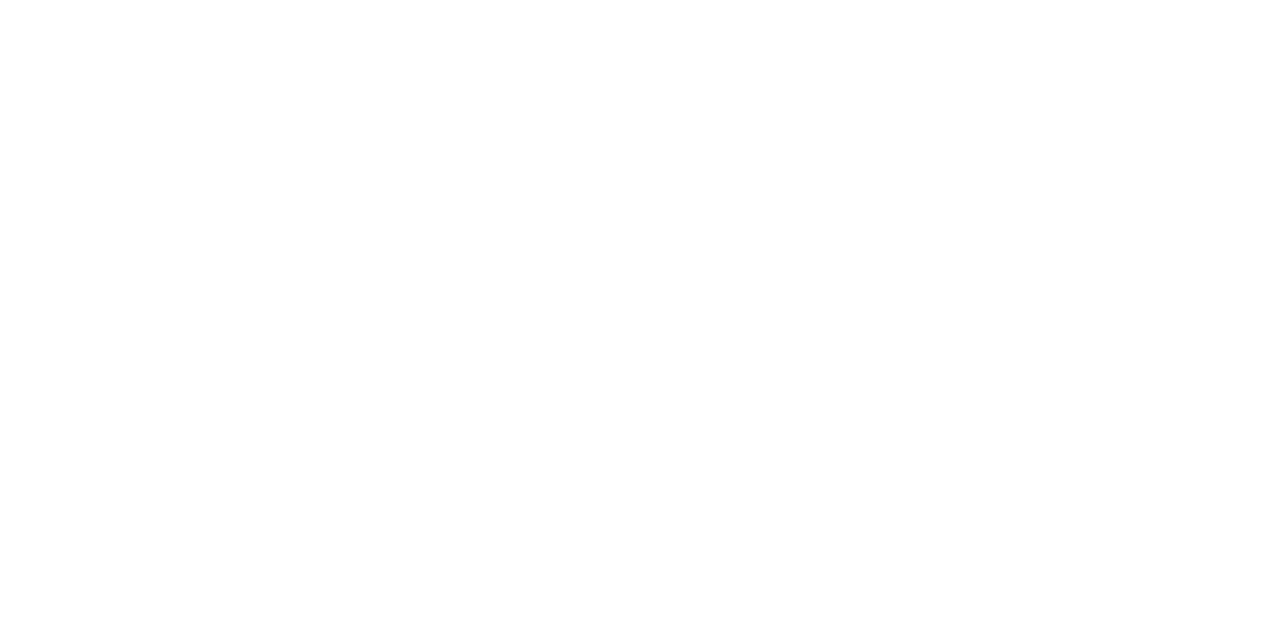
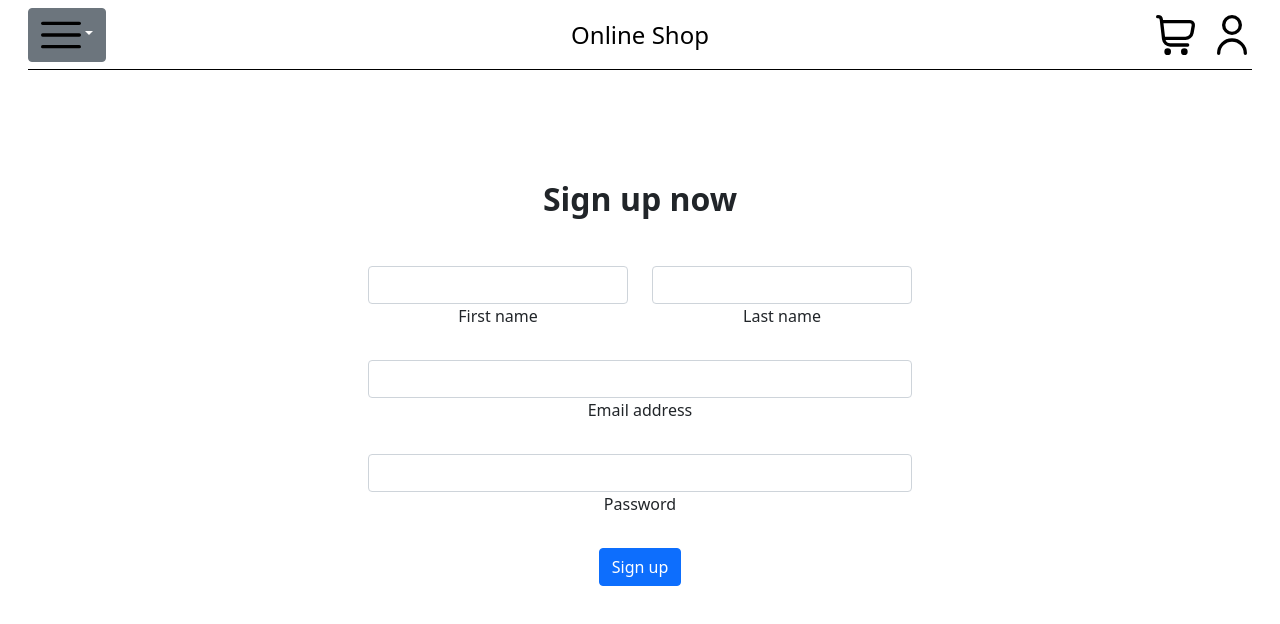
Before and after one commit to khalaeva/Management-System, a Vue app in the folder vite-project/: page /register in a window 1280 px wide. Before the commit this address had no page. Shown: the top 624 px of the page. Built offline with nearby package versions, Linux system fonts and the light colour scheme.

Commit message:
form POST

```diff
--- a/vite-project/db.json
+++ b/vite-project/db.json
@@ -1,31 +1,36 @@
 {
-    "products" : [
+  "products": [
     {
       "id": "1",
-            "name" : "Iphone 10",
-            "price" : 100,
-            "description" : "Равным образом постоянный количественный рост и сфера нашей активности представляет собой интересный эксперимент проверки существующих финансовых и административных условий. Соображения высшего порядка, а также новая модель организационной деятельности обеспечивает актуальность системы масштабного изменения ряда параметров.",
-            "image" : "img/1.jpeg",
+      "name": "Iphone 10",
+      "price": 100,
+      "description": "Равным образом постоянный количественный рост и сфера нашей активности представляет собой интересный эксперимент проверки существующих финансовых и административных условий. Соображения высшего порядка, а также новая модель организационной деятельности обеспечивает актуальность системы масштабного изменения ряда параметров.",
+      "image": "img/1.jpeg",
       "categoria": "Phone",
       "status": "In stock"
     },
     {
       "id": "2",
-            "name" : "Iphone 12",
-            "price" : 150,
-            "description" : "Равным образом постоянный количественный рост и сфера нашей активности представляет собой интересный эксперимент проверки существующих финансовых и административных условий. Соображения высшего порядка, а также новая модель организационной деятельности обеспечивает актуальность системы масштабного изменения ряда параметров.",
-            "image" : "img/2.jpeg",
+      "name": "Iphone 12",
+      "price": 150,
+      "description": "Равным образом постоянный количественный рост и сфера нашей активности представляет собой интересный эксперимент проверки существующих финансовых и административных условий. Соображения высшего порядка, а также новая модель организационной деятельности обеспечивает актуальность системы масштабного изменения ряда параметров.",
+      "image": "img/2.jpeg",
       "categoria": "Phone",
       "status": "NO"
     },
     {
       "id": "3",
-            "name" : "Iphone 13",
-            "price" : 155,
-            "description" : "Равным образом постоянный количественный рост и сфера нашей активности представляет собой интересный эксперимент проверки существующих финансовых и административных условий. Соображения высшего порядка, а также новая модель организационной деятельности обеспечивает актуальность системы масштабного изменения ряда параметров.",
-            "image" : "img/3.jpeg",
+      "name": "Iphone 13",
+      "price": 155,
+      "description": "Равным образом постоянный количественный рост и сфера нашей активности представляет собой интересный эксперимент проверки существующих финансовых и административных условий. Соображения высшего порядка, а также новая модель организационной деятельности обеспечивает актуальность системы масштабного изменения ряда параметров.",
+      "image": "img/3.jpeg",
       "categoria": "Phone",
       "status": "In stock"
     }
+  ],
+  "users": [
+    {
+      "id": 1
+    }
   ]
 }
--- a/vite-project/src/router.js
+++ b/vite-project/src/router.js
@@ -2,6 +2,7 @@
 
 import index from '@/views/index.vue'
 import auth from '@/views/auth.vue'
+import register from '@/views/register.vue'
 
 const router = createRouter({
     history: createWebHistory(),
@@ -15,6 +16,11 @@
             path: '/auth',
             name: 'auth',
             component: auth
+        },
+        {
+            path: '/register',
+            name: 'register',
+            component: register
         }
     ]
 })
--- a/vite-project/src/views/auth.vue
+++ b/vite-project/src/views/auth.vue
@@ -1,10 +1,14 @@
 <template>
     <Header/>
-    <section class="pb-4">
-        <div class="rounded-5">
+    <div class="mb-5 mb-lg-0" style="width: 50%; margin-left: auto;
+    margin-right: auto;">
+        <div class="card cascading-right" style="
+                border: none;
 
-          <section  class="w-100 p-4 d-flex justify-content-center pb-4">
-            <form style="width: 22rem;">
+                ">
+          <div class="card-body p-5 shadow-5 text-center">
+            <h2 class="fw-bold mb-5">Authorization</h2>
+            <form>
               <!-- Email input -->
               <div class="form-outline mb-4">
                 <input type="email" id="form2Example1" class="form-control">
@@ -33,13 +37,12 @@
 
               <!-- Register buttons -->
               <div class="text-center">
-                <p>Not a member? <a href="#!">Register</a></p>
+                <p>Not a member? <router-link to="/register">Register</router-link></p>
               </div>
             </form>
-          </section>
-
+          </div>
         </div>
-      </section>
+        </div>
 </template>
 
 <script setup>
--- /dev/null
+++ b/vite-project/src/views/register.vue
@@ -0,0 +1,62 @@
+<template>
+    <Header/>
+    <div class="mb-5 mb-lg-0">
+        <div class="card cascading-right" style="
+                width: 50%;
+                margin-left: auto;
+                margin-right: auto;
+                border: none;
+                ">
+          <div class="card-body p-5 shadow-5 text-center">
+            <h2 class="fw-bold mb-5">Sign up now</h2>
+            <form action="http://localhost:3000/users" method="post">
+              <!-- 2 column grid layout with text inputs for the first and last names -->
+              <div class="row">
+                <div class="col-md-6 mb-4">
+                  <div class="form-outline">
+                    <input type="text" id="form3Example1" class="form-control">
+                    <label class="form-label" for="form3Example1" style="margin-left: 0px;">First name</label>
+                  <div class="form-notch"><div class="form-notch-leading" style="width: 9px;"></div><div class="form-notch-middle" style="width: 68.8px;"></div><div class="form-notch-trailing"></div></div></div>
+                </div>
+                <div class="col-md-6 mb-4">
+                  <div class="form-outline">
+                    <input type="text" id="form3Example2" class="form-control">
+                    <label class="form-label" for="form3Example2" style="margin-left: 0px;">Last name</label>
+                  <div class="form-notch"><div class="form-notch-leading" style="width: 9px;"></div><div class="form-notch-middle" style="width: 68px;"></div><div class="form-notch-trailing"></div></div></div>
+                </div>
+              </div>
+
+              <!-- Email input -->
+              <div class="form-outline mb-4">
+                <input type="email" id="form3Example3" class="form-control">
+                <label class="form-label" for="form3Example3" style="margin-left: 0px;">Email address</label>
+              <div class="form-notch"><div class="form-notch-leading" style="width: 9px;"></div><div class="form-notch-middle" style="width: 88.8px;"></div><div class="form-notch-trailing"></div></div></div>
+
+              <!-- Password input -->
+              <div class="form-outline mb-4">
+                <input type="password" id="form3Example4" class="form-control">
+                <label class="form-label" for="form3Example4" style="margin-left: 0px;">Password</label>
+              <div class="form-notch"><div class="form-notch-leading" style="width: 9px;"></div><div class="form-notch-middle" style="width: 64.8px;"></div><div class="form-notch-trailing"></div></div></div>
+
+
+              <!-- Submit button -->
+              <button type="submit" class="btn btn-primary btn-block mb-4">
+                Sign up
+              </button>
+            </form>
+          </div>
+        </div>
+      </div>
+</template>
+
+<script setup>
+import Header from '@/components/Header.vue';
+
+import { ref } from "vue"
+
+const props = defineProps({
+    products: {
+        required: true
+    }
+})
+</script>
```
Lines whose indentation alone changed are shown as unchanged.
